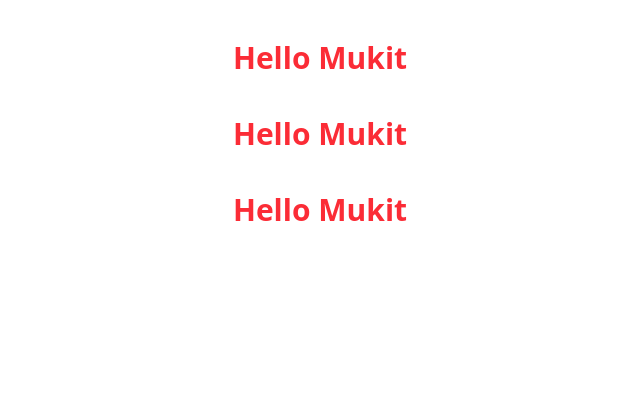
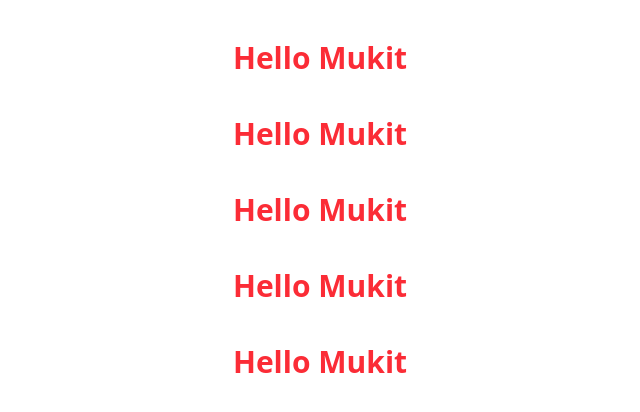
Before and after one commit to MukitHossen7/Polishing-React.js, a React (Vite) app in the folder how-to-install-react-app/: page / in a window 1280 px wide. Shown: the top 412 px of the page, without its empty margins (320-960 px from the left). Built offline with nearby package versions, Linux system fonts and the light colour scheme.

Commit message:
add additional RepitComponent instances to App

```diff
--- a/how-to-install-react-app/src/App.jsx
+++ b/how-to-install-react-app/src/App.jsx
@@ -6,6 +6,8 @@ function App() {
       <RepitComponent></RepitComponent>
       <RepitComponent></RepitComponent>
       <RepitComponent></RepitComponent>
+      <RepitComponent></RepitComponent>
+      <RepitComponent></RepitComponent>
     </>
   );
 }
```
